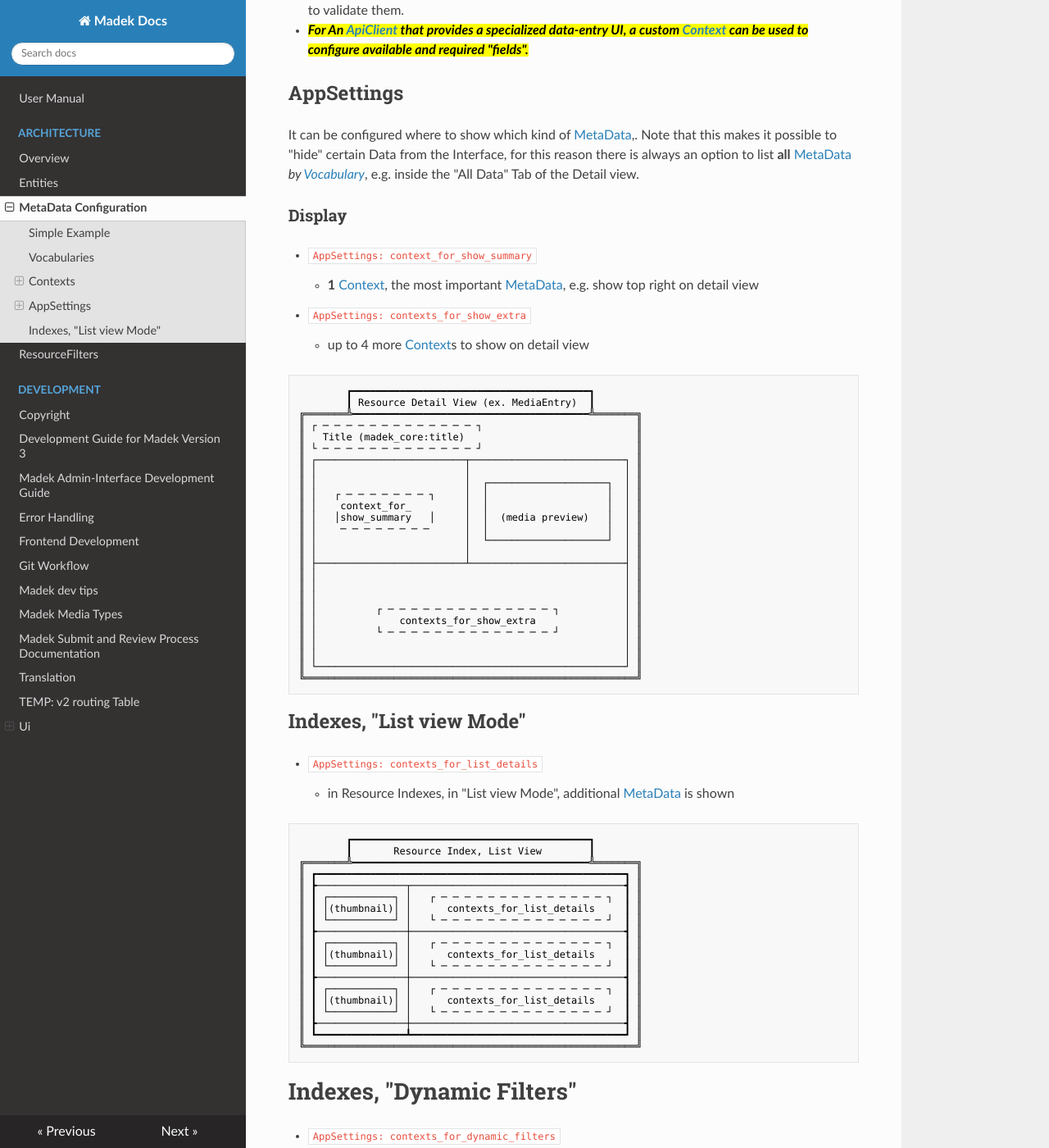
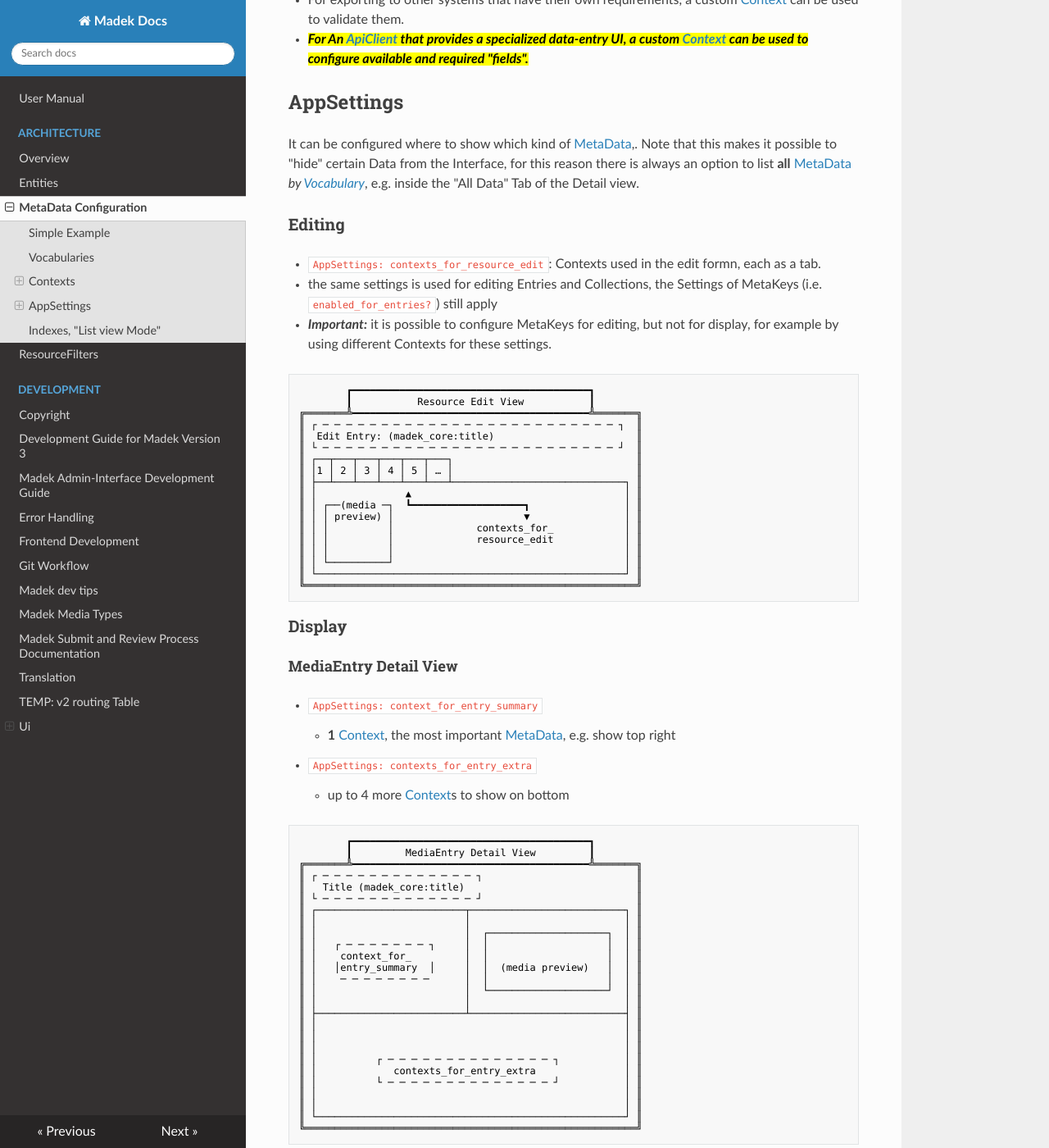
Before and after one commit to Madek/madek-documentation, an MkDocs documentation site: the page built from source/architecture/meta_data_config.md, in a window 1280 px wide and 1400 px high, scrolled down 1587 px. Shown: the whole window at 82% size. Built offline with MkDocs 1.6.1, drawn with Linux system fonts in a browser that asks for light colours; nearby versions of some CDN libraries; some of the changed text lies outside the part shown.

Commit message:
meta data config: new context settings

````diff
--- a/source/architecture/meta_data_config.md
+++ b/source/architecture/meta_data_config.md
@@ -25,17 +25,17 @@ are marked as "belonging to a specific institutional unit".
 
 1. Create a [Vocabulary][] `institution`
 1. Create a [MetaKey][] `institution:unit` of type `Keywords`
-1. Create a [Context][] `required_fields`
+1. Create a [Context][] `summary`
 1. Add [MetaKey][]s `madek_core:title` and `institution:unit` to this Context,
    set both to `require: true`
-1. Configure [AppSetting][] `contexts_for_validation` to `required_fields`
+1. Configure [AppSetting][]:
+    - `context_for_entry_summary` to `summary`
+    - `context_for_collections_summary` to `summary`
+    - `contexts_for_resource_edit` to `summary`
+    - `contexts_for_validation` to `summary`
 
 Now Entries can not be published or changed later on if those "fields" are missing.
-To also *show* this data on the Detail page in the `webapp`:
-
-1. Create a [Context][] `summary`
-1. Add [MetaKey][]s `madek_core:title` and `institution:unit` to this [Context][]
-1. Configure [AppSetting][] `context_for_show_summary` to `summary`
+MediaEntries and Collections will show this MetaData on their detail views.
 
 
 ## Vocabularies
@@ -77,16 +77,49 @@ Note that this makes it possible to "hide" certain Data from the Interface,
 for this reason there is always an option to list **all** [MetaData][] *by [Vocabulary][]*,
 e.g. inside the "All Data" Tab of the Detail view.
 
-### Display
+### Editing
 
-- `AppSettings: context_for_show_summary`
-    - **1** [Context][], the most important [MetaData][], e.g. show top right on detail view
-- `AppSettings: contexts_for_show_extra`
-    - up to 4 more [Context][]s to show on detail view
+- `AppSettings: contexts_for_resource_edit`: Contexts used in the edit formn, each as a tab.
+
+- the same settings is used for editing Entries and Collections,
+  the Settings of MetaKeys (i.e. `enabled_for_entries?`) still apply
+
+- ***Important:*** it is possible to configure MetaKeys for editing, but not for display,
+  for example by using different Contexts for these settings.
 
 ```figure
         ┏━━━━━━━━━━━━━━━━━━━━━━━━━━━━━━━━━━━━━━━━┓
-        ┃ Resource Detail View (ex. MediaEntry)  ┃
+        ┃           Resource Edit View           ┃
+╔═══════╩━━━━━━━━━━━━━━━━━━━━━━━━━━━━━━━━━━━━━━━━╩═══════╗
+║ ┌ ─ ─ ─ ─ ─ ─ ─ ─ ─ ─ ─ ─ ─ ─ ─ ─ ─ ─ ─ ─ ─ ─ ─ ─ ─ ┐  ║
+║  Edit Entry: (madek_core:title)                        ║
+║ └ ─ ─ ─ ─ ─ ─ ─ ─ ─ ─ ─ ─ ─ ─ ─ ─ ─ ─ ─ ─ ─ ─ ─ ─ ─ ┘  ║
+║ ┌──┬───┬───┬───┬───┬───┐                               ║
+║ │1 │ 2 │ 3 │ 4 │ 5 │ … │                               ║
+║ ├──┴───┴───┴───┴───┴───┴─────────────────────────────┐ ║
+║ │               ▲                                    │ ║
+║ │ ┌──(media ─┐  ┗━━━━━━━━━━━━━━━━━━━┓                │ ║
+║ │ │ preview) │                      ▼                │ ║
+║ │ │          │              contexts_for_            │ ║
+║ │ │          │              resource_edit            │ ║
+║ │ │          │                                       │ ║
+║ │ └──────────┘                                       │ ║
+║ └────────────────────────────────────────────────────┘ ║
+╚════════════════════════════════════════════════════════╝
+```
+
+### Display
+
+#### MediaEntry Detail View
+
+- `AppSettings: context_for_entry_summary`
+    - **1** [Context][], the most important [MetaData][], e.g. show top right
+- `AppSettings: contexts_for_entry_extra`
+    - up to 4 more [Context][]s to show on bottom
+
+```figure
+        ┏━━━━━━━━━━━━━━━━━━━━━━━━━━━━━━━━━━━━━━━━┓
+        ┃         MediaEntry Detail View         ┃
 ╔═══════╩━━━━━━━━━━━━━━━━━━━━━━━━━━━━━━━━━━━━━━━━╩═══════╗
 ║ ┌ ─ ─ ─ ─ ─ ─ ─ ─ ─ ─ ─ ─ ─ ┐                          ║
 ║   Title (madek_core:title)                             ║
@@ -96,7 +129,7 @@ e.g. inside the "All Data" Tab of the Detail view.
 ║ │                         │  ┌────────────────────┐  │ ║
 ║ │   ┌ ─ ─ ─ ─ ─ ─ ─ ┐     │  │                    │  │ ║
 ║ │    context_for_         │  │                    │  │ ║
-║ │   │show_summary   │     │  │  (media preview)   │  │ ║
+║ │   │entry_summary  │     │  │  (media preview)   │  │ ║
 ║ │    ─ ─ ─ ─ ─ ─ ─ ─      │  │                    │  │ ║
 ║ │                         │  └────────────────────┘  │ ║
 ║ │                         │                          │ ║
@@ -105,10 +138,46 @@ e.g. inside the "All Data" Tab of the Detail view.
 ║ │                                                    │ ║
 ║ │                                                    │ ║
 ║ │          ┌ ─ ─ ─ ─ ─ ─ ─ ─ ─ ─ ─ ─ ─ ─ ┐           │ ║
-║ │              contexts_for_show_extra               │ ║
+║ │             contexts_for_entry_extra               │ ║
 ║ │          └ ─ ─ ─ ─ ─ ─ ─ ─ ─ ─ ─ ─ ─ ─ ┘           │ ║
 ║ │                                                    │ ║
 ║ │                                                    │ ║
+║ └────────────────────────────────────────────────────┘ ║
+╚════════════════════════════════════════════════════════╝
+```
+
+### Collections Detail View
+
+- `AppSettings: context_for_
+collection_summary`
+    - **1** [Context][], the most important [MetaData][], e.g. show top right
+
+
+```figure
+        ┏━━━━━━━━━━━━━━━━━━━━━━━━━━━━━━━━━━━━━━━━┓
+        ┃         Collection Detail View         ┃
+╔═══════╩━━━━━━━━━━━━━━━━━━━━━━━━━━━━━━━━━━━━━━━━╩═══════╗
+║ ┌ ─ ─ ─ ─ ─ ─ ─ ─ ─ ─ ─ ─ ─ ┐                          ║
+║   Title (madek_core:title)                             ║
+║ └ ─ ─ ─ ─ ─ ─ ─ ─ ─ ─ ─ ─ ─ ┘                          ║
+║ ┌─────────────────┬──────────────────────────────────┐ ║
+║ │                 │                                  │ ║
+║ │ ┌─────────────┐ │    ┌ ─ ─ ─ ─ ─ ─ ─ ─ ─ ─ ─ ┐     │ ║
+║ │ │             │ │                                  │ ║
+║ │ │   (media    │ │    │context_for_           │     │ ║
+║ │ │  preview)   │ │     collection_summary           │ ║
+║ │ │             │ │    │                       │     │ ║
+║ │ └─────────────┘ │     ─ ─ ─ ─ ─ ─ ─ ─ ─ ─ ─ ─      │ ║
+║ │                 │                                  │ ║
+║ ├─────────────────┴──────────────────────────────────┤ ║
+║ │  ┌───────────────────────────────────────────────┐ │ ║
+║ │  │                                               │ │ ║
+║ │  │                                               │ │ ║
+║ │  │                 (Collection                   │ │ ║
+║ │  │                  Children)                    │ │ ║
+║ │  │                                               │ │ ║
+║ │  │                                               │ │ ║
+║ │  └───────────────────────────────────────────────┘ │ ║
 ║ └────────────────────────────────────────────────────┘ ║
 ╚════════════════════════════════════════════════════════╝
 ```
````
